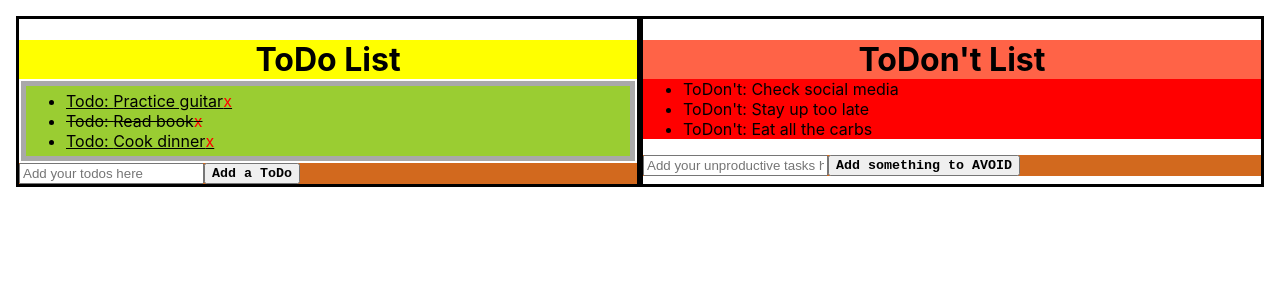
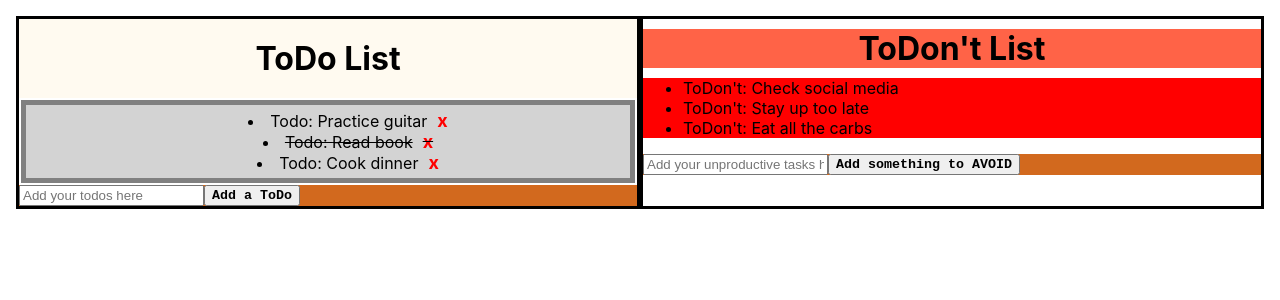
Before and after one commit to csdorman/ToDoList, a React (Create React App) app: page / in a window 1280 px wide. Shown: the top 300 px of the page. Built offline with nearby package versions, Linux system fonts and the light colour scheme.

Commit message:
Start on DeleteTodo, more styling

```diff
--- a/src/App.css
+++ b/src/App.css
@@ -11,17 +11,22 @@
 }
 
 .Todo-heading {
-  background: yellow;
+  background: floralwhite;
+  padding-top: 20px;
+  padding-bottom: 20px;
   margin-bottom: 0px;
+  margin-top: 0px;
   text-align: center;
 }
 
 .TodoList {
-  background-color: yellowgreen;
-  border: 5px solid darkgray;
+  background-color: lightgray;
+  border: 5px solid grey;
   padding-top: 5px;
   padding-bottom: 5px;
   margin: 2px;
+  text-align: center;
+  list-style-position: inside;
 }
 
 .Todont-module {
@@ -31,7 +36,8 @@
 
 .Todont-heading {
   background-color: tomato;
-  margin-bottom: 0px;
+  margin-top: 10px;
+  margin-bottom:10px;
   text-align: center;
 }
 
--- a/src/App.js
+++ b/src/App.js
@@ -80,7 +80,7 @@ function ToDoList( { todos, setTodos } ) {
       {todos.map((todo) => (
         <li
           onClick= {() => handleToggleTodo(todo)}
-          style={{textDecoration: todo.done ? "line-through" : "underline"}}
+          style={{textDecoration: todo.done ? "line-through" : "none"}}
           key={todo.id}>
           Todo: {todo.text}
           <DeleteTodo todo={todo} setTodos={setTodos} />
@@ -120,9 +120,14 @@ function AddToDont( {setTodont} ) {
 
 function DeleteTodo() {
   return (
+    //! To get non-btn to function as button, must add "role=button" to html
     <span role="button"
       style= {{
-        color: 'red'
+        color: 'red',
+        fontWeight: 'bold',
+        fontSize: 18,
+        marginLeft: 10,
+        textDecoration: 'none'
       }}
       >x
       </span>
```
